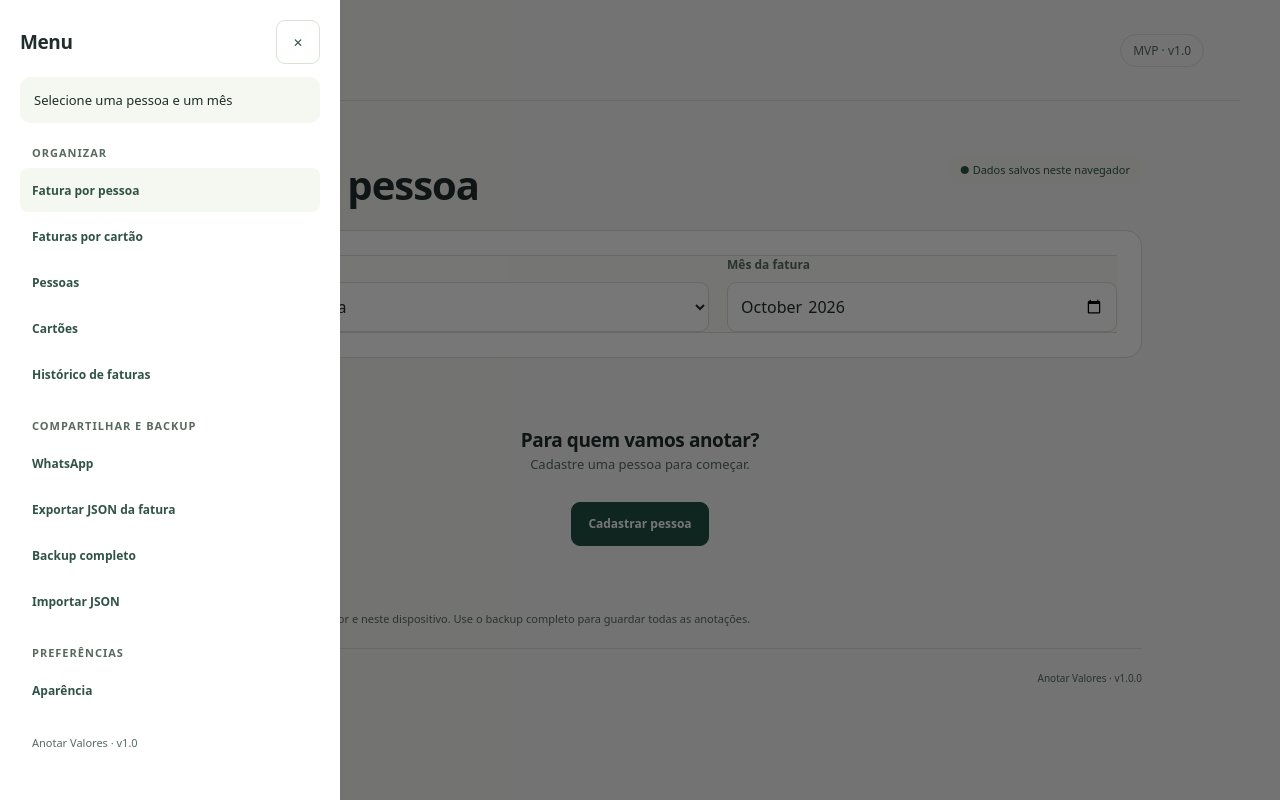
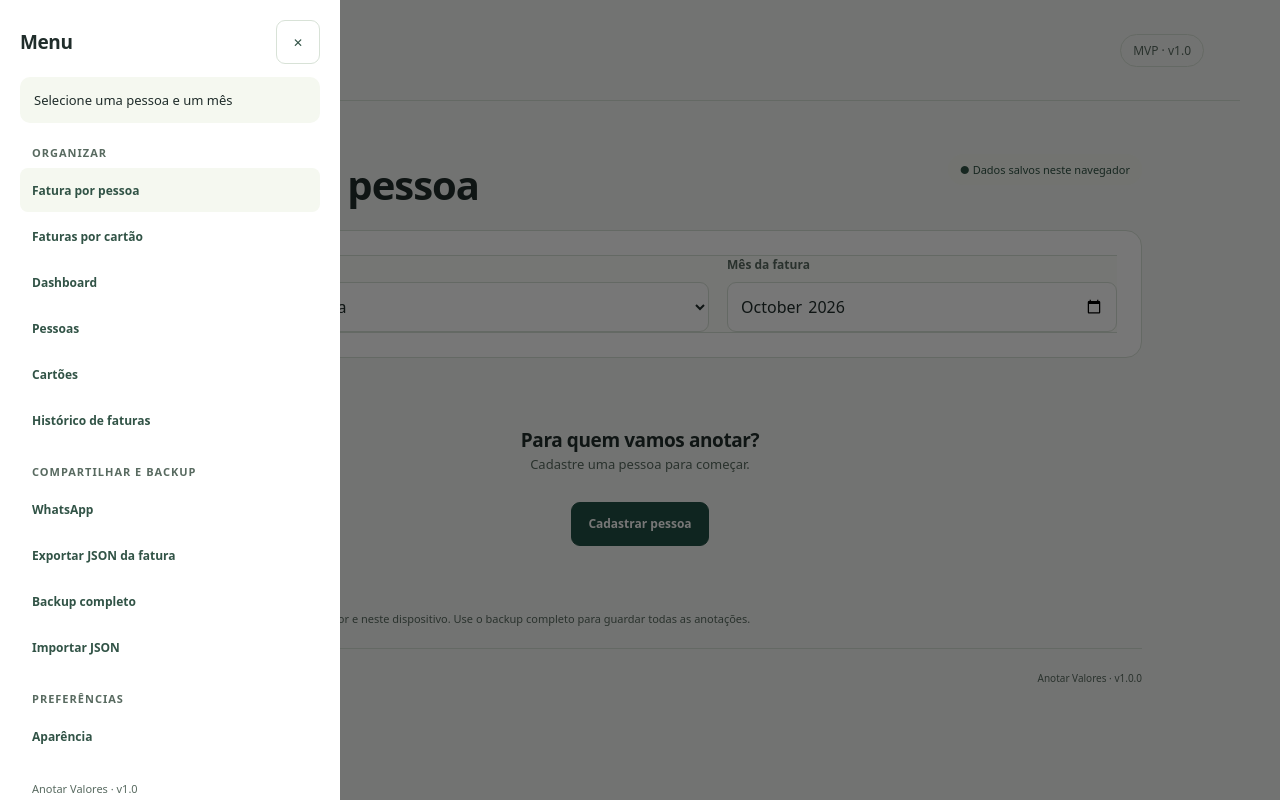
Before and after one commit to EdTonatto/anotar-valores, a React (Vite) app: page / in a window 1280 px wide. Both pictures are taken after a click on the button "Abrir menu". Built offline with nearby package versions, Linux system fonts and the light colour scheme.

Commit message:
feat: add dashboard to navigation

```diff
--- a/src/components/NavigationMenu.tsx
+++ b/src/components/NavigationMenu.tsx
@@ -89,6 +89,7 @@ export function NavigationMenu({ context, page, onNavigate }: Props) {
                   [
                     "fatura",
                     "faturasCartao",
+                    "dashboard",
                     "pessoas",
                     "cartoes",
                     "historico",
```
